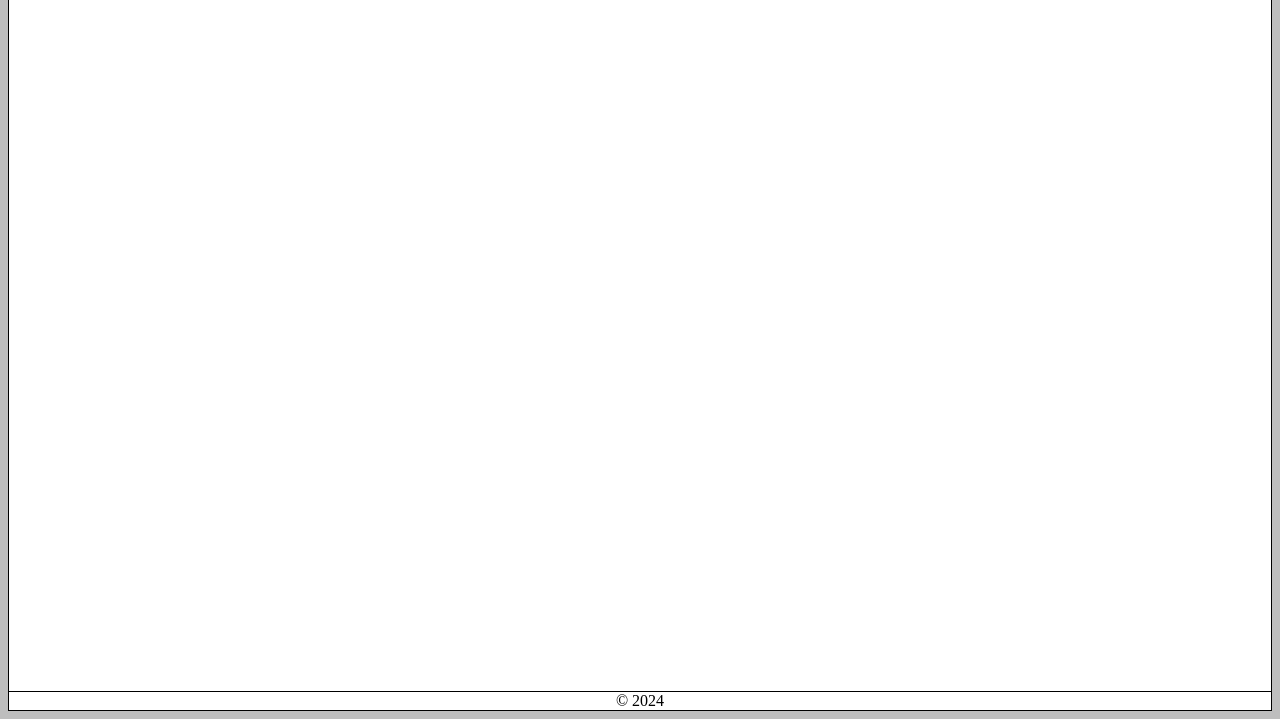
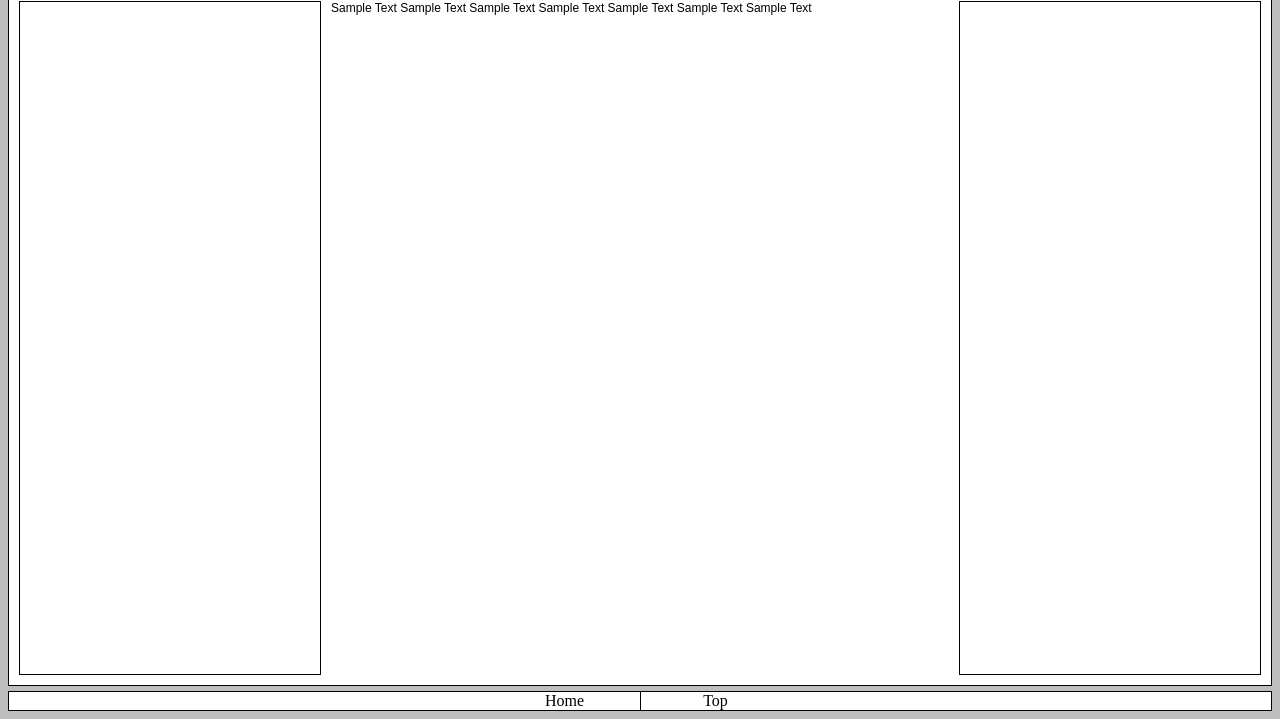
Before and after one commit to JALR13/jalr13.github.io, a plain HTML site: page index.html in a window 1280 px wide. Shown: the part 81-800 px from the top of the page. Drawn offline with Linux system fonts and the light colour scheme.

Commit message:
initial icons, playing with layout

```diff
--- a/index.html
+++ b/index.html
@@ -3,13 +3,15 @@
 <html lang="en">
 
 <head>
-	<title></title>
+	<title>JALR13 | Home</title>
 	<link rel="stylesheet" type="text/css" href="style.css">
+	<link rel="icon" type="image/x-icon" href="img/icon.ico">
 </head>
 
 <body>
 	<header>
-		<span id="page_title">Page Title</span>
+		<img src="img/jalr13.png">
+		<span id="page_title">JALR13</span>
 		<nav>
 			<a href="">Link 1</a>
 			<a href="">Link 2</a>
@@ -18,11 +20,20 @@
 	</header>
 
 	<main>
+		<div id="left">
 
+		</div>
+		<div id="right">
+
+		</div>
+		<p>Sample Text Sample Text Sample Text Sample Text Sample Text Sample Text Sample Text </p>
 	</main>
 
 	<footer>
-		<span>&copy; 2024</span>
+		<nav>
+			<a href="index.html">Home</a>
+			<a href="">Top</a>
+		</nav>
 	</footer>
 </body>
 
--- a/style.css
+++ b/style.css
@@ -1,24 +1,36 @@
 body{
 	background-color: rgb(190,190,190);
+	font-family: "Arial";
+	font-size: 12px;
 }
 header{
 	background-color: white;
 	border: 1px black solid;
-	text-align: center;
+	text-align: left;
 	height: 56px;
+	margin-bottom: 5px;
+}
+header img{
+	height: 100%;
+	float: left;
 }
 #page_title{
 	font-size: 32px;
+	margin-left: 10px;
+	font-weight: bold;
+	font-family: "Arial";
 }
 nav{
 	font-size: 0px;
 }
 nav a{
+	font-family: "Times New Roman";
 	font-size: 16px;
 	color: black;
 	text-decoration: none;
 	width: 150px;
 	display: inline-block;
+	text-align: center;
 }
 nav a:not(:last-child){
 	border-right: 1px black solid;
@@ -28,17 +40,35 @@ nav a:hover{
 }
 main{
 	background-color: white;
-	border-left: 1px black solid;
-	border-right: 1px black solid;
-	width: min(calc(100% - 2px), 1500px);
+	border: 1px black solid;
+	/*width: min(calc(100% - 2px), 1420px);*/
 	margin-left: auto;
 	margin-right: auto;
-	height: calc(100vh - 74px - 20px);
+	height: calc(100vh - 74px - 20px - 20px - 12px);
 	overflow-y: scroll;
+	padding: 10px;
+}
+main #left, #right{
+	width: 300px;
+	height: calc(100% - 2px);
+	border: 1px black solid;
+}
+main #left{
+	float: left;
+	margin-right: 10px;
+}
+main #right{
+	float: right;
+	margin-left: 10px;
 }
 footer{
 	background-color: white;
 	border: 1px black solid;
 	text-align: center;
 	height: 18px;
+	margin-top: 5px;
 }
+
+p{
+	margin: 0;
+}
```
Also changed, not shown: img/dnd.png (added), img/icon.ico (added), img/jalr13.png (added).
